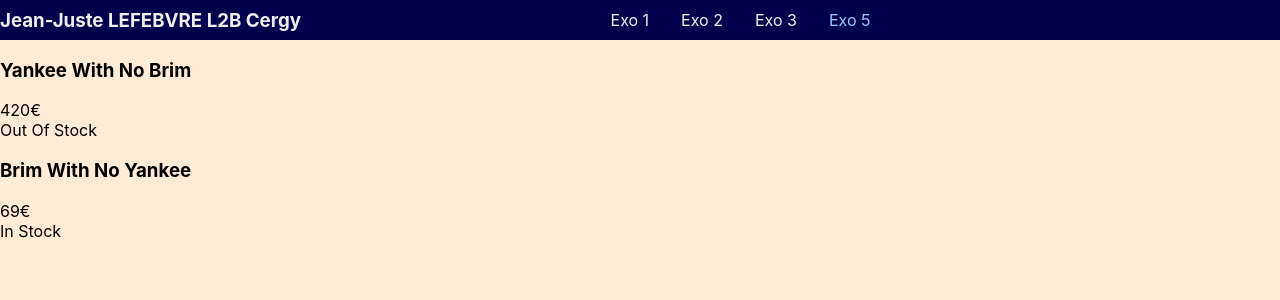
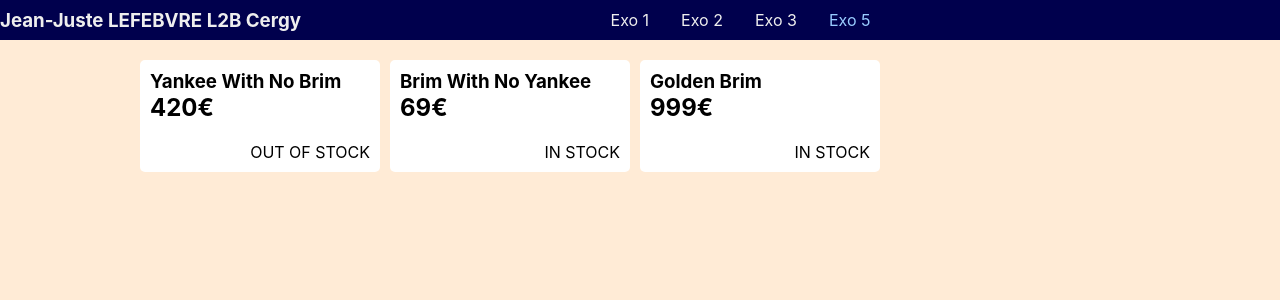
Before and after one commit to justoverfr/exos-react, a React (Create React App) app: page /products in a window 1280 px wide. Shown: the top 300 px of the page. Built offline with nearby package versions, Linux system fonts and the light colour scheme.

Commit message:
Improve products style

```diff
--- /dev/null
+++ b/src/components/productsList/productsList.css
@@ -0,0 +1,32 @@
+.products-list {
+  display: flex;
+  flex-direction: row;
+  flex-wrap: wrap;
+  gap: 10px;
+  max-width: 1000px;
+  margin: 0 auto;
+  margin-top: 20px;
+}
+
+.product-card {
+  background-color: white;
+  border-radius: 5px;
+  padding: 10px;
+  cursor: pointer;
+  min-width: 240px;
+}
+
+.product-name {
+  margin: 0;
+}
+
+.product-price {
+  margin-bottom: 20px;
+  font-weight: bolder;
+  font-size: x-large;
+}
+
+.product-stock-status {
+  text-transform: uppercase;
+  text-align: right;
+}
--- a/src/components/productsList/productsList.tsx
+++ b/src/components/productsList/productsList.tsx
@@ -1,4 +1,5 @@
 import { Product, StockStatus } from "@/types";
+import "./productsList.css";
 
 interface ProductsListProps {
   products: Product[];
--- a/src/pages/products.tsx
+++ b/src/pages/products.tsx
@@ -12,6 +12,11 @@ const productsList: Product[] = [
     price: 69,
     stock_status: StockStatus.IN_STOCK,
   },
+  {
+    name: "Golden Brim",
+    price: 999,
+    stock_status: StockStatus.IN_STOCK,
+  },
 ];
 
 export default function ProductsPage() {
```
